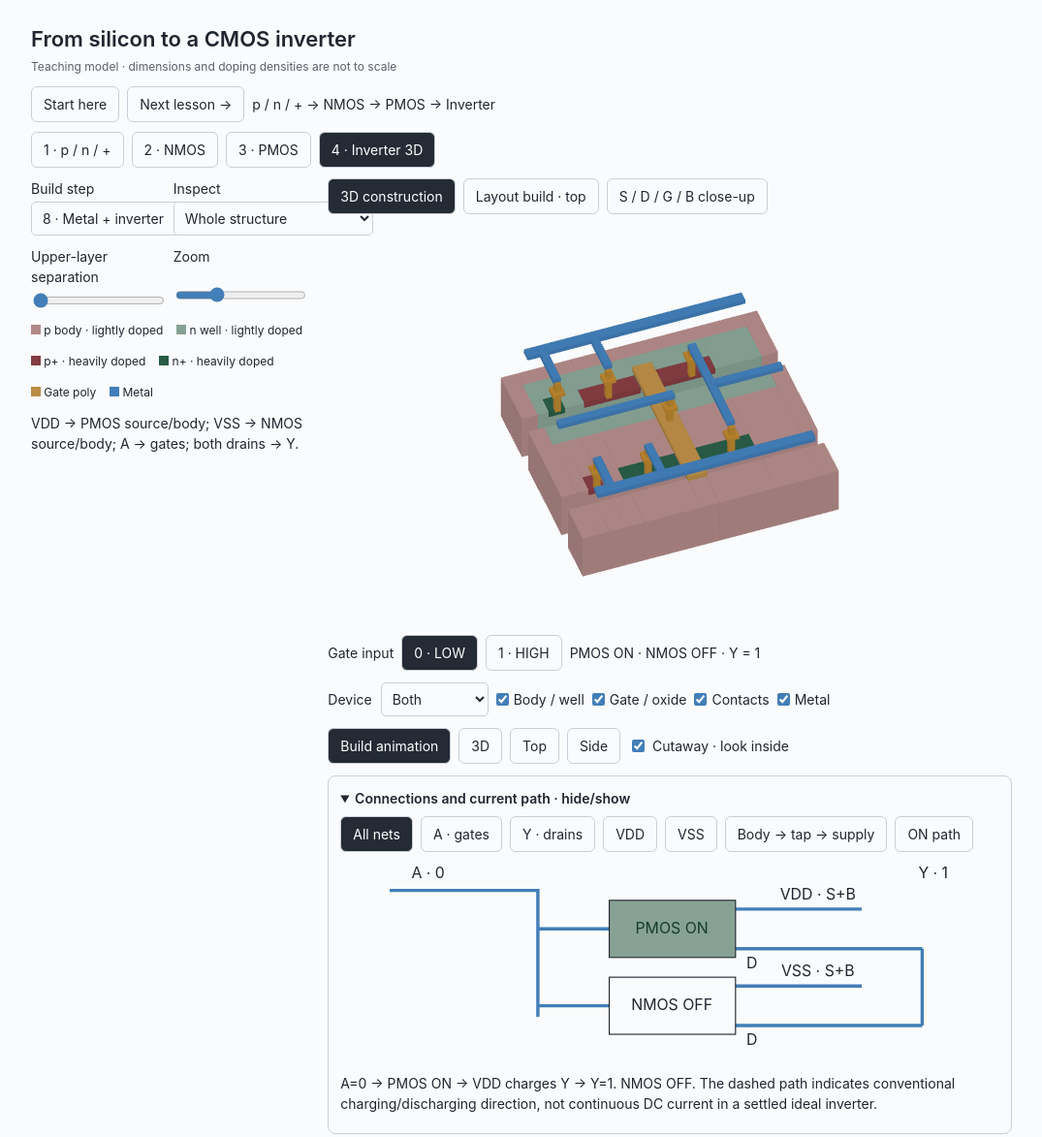
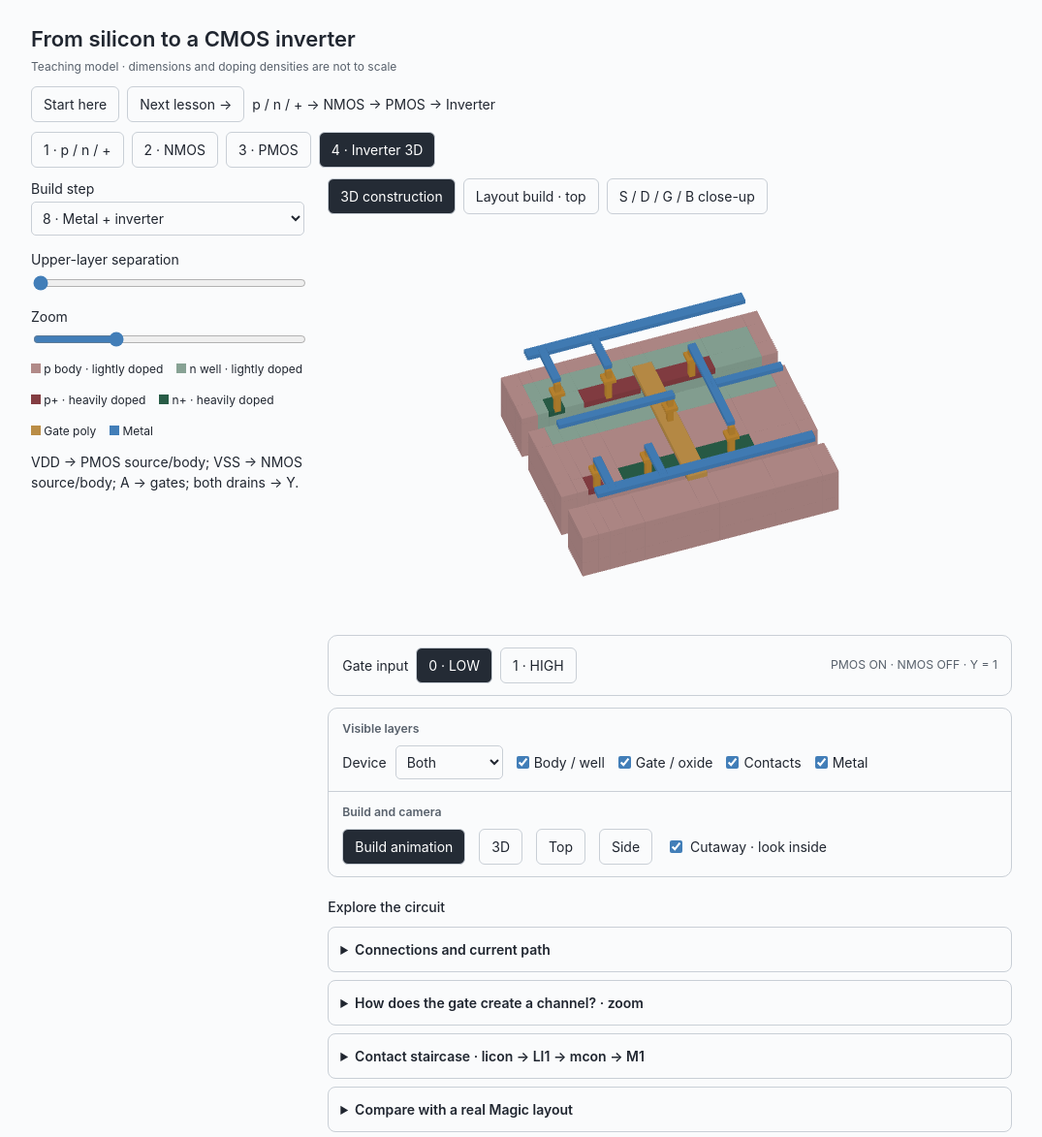
Before and after one commit to siliconmanipulator/cmos-learning-lab, a plain HTML site: page index.html in a window 1280 px wide. Shown: the top 1173 px of the page at 97% size, without its empty margins (102-1177 px from the left). Drawn offline with Linux system fonts and the light colour scheme.

```diff
--- a/app.css
+++ b/app.css
@@ -18,3 +18,18 @@ details{border:1px solid var(--border);border-radius:8px;padding:12px}summary{cu
   .lab-model .visual{height:390px}
 }
 #cmos-learning-lab .cross-section svg{pointer-events:auto}#cmos-learning-lab .cross-section svg>*{pointer-events:none}#cmos-learning-lab .cross-section svg>[data-cross-part]{pointer-events:all;cursor:pointer}
+#cmos-learning-lab .lab-controls .fields{grid-template-columns:minmax(0,1fr);gap:14px}
+.gate-controls,.control-group{padding:12px 14px}
+.gate-controls,[data-model-controls]{border:1px solid var(--border);border-radius:10px}
+.gate-controls{display:flex;flex-wrap:wrap;align-items:center;justify-content:space-between;gap:10px 16px}
+.gate-result{font-size:.875rem;color:var(--muted-foreground)}
+#cmos-learning-lab [data-model-controls]{gap:0}
+.control-group+.control-group{border-top:1px solid var(--border)}
+.control-label{display:block;margin-bottom:8px;color:var(--muted-foreground);font-size:.875rem;font-weight:600}
+.control-group .viz-row{gap:8px 14px}
+.lab-reference{display:grid;gap:8px;margin-top:8px;min-width:0}
+.lab-reference h3{margin:0 0 2px;font-size:1rem}
+.lab-reference summary{margin:0}
+.lab-reference details[open] summary{margin-bottom:12px}
+.lab-reference table{width:100%;table-layout:fixed}
+.lab-reference td,.lab-reference th{overflow-wrap:anywhere}
--- a/index.html
+++ b/index.html
@@ -51,14 +51,6 @@
 <option value="4">5 · Insulator + common gate</option><option value="5">6 · Body contacts</option>
 <option value="6">7 · Contact stack</option><option value="7" selected>8 · Metal + inverter</option>
 </select></label>
-<label class="form-label">Inspect<select class="form-select" data-inspect>
-<option value="all">Whole structure</option><option value="well">PMOS body · n-well</option>
-<option value="substrate">NMOS body · p-substrate</option><option value="ps">PMOS source</option>
-<option value="pd">PMOS drain</option><option value="ns">NMOS source</option><option value="nd">NMOS drain</option>
-<option value="poly">Gate · poly</option><option value="oxide">Gate oxide</option>
-<option value="ntap">N+ body tap</option><option value="ptap">P+ body tap</option>
-<option value="contact">Licon → LI1 → mcon</option><option value="metal">Metal 1</option>
-</select></label>
 <label class="form-label">Upper-layer separation<input class="form-range" type="range" min="0" max="1" value="0" step="0.01" data-spread></label>
 <label class="form-label">Zoom<input class="form-range" type="range" min="0.75" max="1.6" value="1" step="0.01" data-zoom></label>
 </div>
@@ -80,20 +72,27 @@
 <svg role="img" aria-label="MOSFET cross section"></svg>
 <div class="part-tooltip" hidden></div>
 </div>
-<div class="viz-row" data-panel="device" hidden>
+<div class="gate-controls" data-panel="device" hidden>
+<div class="viz-row">
 <span>Gate input</span>
 <button class="btn" type="button" data-input="0" aria-pressed="true">0 · LOW</button>
 <button class="btn" type="button" data-input="1" aria-pressed="false">1 · HIGH</button>
-<span data-output aria-live="polite"></span>
+</div>
+<span class="gate-result" data-output aria-live="polite"></span>
 </div>
 <div data-model-controls hidden>
-<div class="viz-row" aria-label="Visible parts">
+<div class="control-group" role="group" aria-label="Visible parts">
+<span class="control-label">Visible layers</span>
+<div class="viz-row">
 <label class="form-label">Device <select class="form-select" data-device><option value="all">Both</option><option value="pmos">PMOS only</option><option value="nmos">NMOS only</option></select></label>
 <label class="form-check"><input type="checkbox" class="form-check-input" data-visible="body" checked><span>Body / well</span></label>
 <label class="form-check"><input type="checkbox" class="form-check-input" data-visible="gate" checked><span>Gate / oxide</span></label>
 <label class="form-check"><input type="checkbox" class="form-check-input" data-visible="contacts" checked><span>Contacts</span></label>
 <label class="form-check"><input type="checkbox" class="form-check-input" data-visible="metal" checked><span>Metal</span></label>
 </div>
+</div>
+<div class="control-group" role="group" aria-label="Build and camera">
+<span class="control-label">Build and camera</span>
 <div class="viz-row">
 <button type="button" class="btn btn-primary" data-action="play">Build animation</button>
 <button type="button" class="btn" data-action="iso">3D</button>
@@ -102,13 +101,17 @@
 <label class="form-check"><input class="form-check-input" type="checkbox" data-cut checked><span class="form-check-label">Cutaway · look inside</span></label>
 </div>
 </div>
-<details data-lessons open><summary>Connections and current path · hide/show</summary>
+</div>
+<section class="lab-reference" aria-labelledby="lab-reference-title">
+<h3 id="lab-reference-title">Explore the circuit</h3>
+<details data-lessons><summary>Connections and current path</summary>
 <div class="viz-row"><button class="btn" data-net="all">All nets</button><button class="btn" data-net="A">A · gate</button><button class="btn" data-net="Y">Y · drain</button><button class="btn" data-net="VDD">VDD</button><button class="btn" data-net="VSS">VSS</button><button class="btn" data-net="body">Body → tap → supply</button><button class="btn" data-net="flow">ON path</button></div>
 <svg data-schematic viewBox="0 0 600 190" role="img" aria-label="Clickable simplified transistor connection diagram"></svg><p data-flow></p>
 </details>
 <details data-closeup><summary>How does the gate create a channel? · zoom</summary><div class="viz-row"><button class="btn" data-field-device="nmos">NMOS</button><button class="btn" data-field-device="pmos">PMOS</button></div><svg data-field viewBox="0 0 600 210" role="img" aria-label="Gate field and channel close-up"></svg><p data-field-note></p></details>
 <details><summary>Contact staircase · licon → LI1 → mcon → M1</summary><svg viewBox="0 0 600 205" role="img" aria-label="Contact stack, bottom to top"><g stroke="currentColor" stroke-width="1"><path fill="#427eb8" d="M100 20h170v25H100z"/><path fill="#bb852f" d="M170 45h30v45h-30z"/><path fill="#d6a951" d="M140 90h90v22h-90z"/><path fill="#bb852f" d="M170 112h30v45h-30z"/><path fill="#87a294" d="M100 157h170v25H100z"/></g><g fill="currentColor" font-size="14"><text x="300" y="38">5 · Metal 1 — longer connections</text><text x="300" y="73">4 · mcon — LI1 to M1</text><text x="300" y="106">3 · LI1 — local interconnect</text><text x="300" y="142">2 · licon — silicon/poly to LI1</text><text x="300" y="175">1 · doped silicon or poly</text></g></svg><p>A contact is a conductive bridge through an insulating layer. Via1 connects M1 to M2; this model stops at M1. The gate contact sits on a poly extension outside the active channel.</p></details>
 <details><summary>Compare with a real Magic layout</summary><p>This app uses teaching colors. Magic colors depend on the technology file. The original screenshot below labels N-WELL, pdiff, ndiff, Poly and metal1. Click the image to enlarge it.</p><a href="magic-inverter.jpg" target="_blank" rel="noopener"><img src="magic-inverter.jpg" loading="lazy" width="791" height="513" style="max-width:100%;height:auto" alt="Annotated Magic inverter layout: well and body taps on the left, diffusion and poly crossing on the right"></a><p class="text-small">Source: <a href="https://github.com/nickson-jose/vsdstdcelldesign" target="_blank" rel="noopener">Nickson Jose · VSD standard-cell design</a>, Images/initial_metal2.jpg, unchanged. <a href="THIRD-PARTY-LICENSE.txt">Apache-2.0 license</a>.</p><table><tr><th>In this app</th><th>Identify in Magic</th></tr><tr><td>Lightly doped n-well</td><td>Well enclosure around the PMOS</td></tr><tr><td>p+ / n+ source-drain</td><td>Active/diffusion; a poly crossing defines a transistor</td></tr><tr><td>Gate</td><td>Poly strip crossing diffusion</td></tr><tr><td>Blue wiring</td><td>Metal 1, connected to diffusion/poly through contacts</td></tr></table><p>The build order explains the structure; it is not a fabrication recipe. Isolation (STI), dielectric, implants and design rules are simplified. Real layouts require DRC and LVS.</p></details>
+</section>
 <span class="text-small text-muted" data-note></span>
 </div>
 </div>
@@ -121,26 +124,11 @@
   const $=selector=>root.querySelector(selector);
   const $$=selector=>[...root.querySelectorAll(selector)];
   const svg=$('.visual svg'),canvas=$('canvas'),visual=$('.visual');
-  const state={mode:'inverter',input:0,terminal:'',step:7,inspect:'all',cut:true,spread:0,zoom:1,yaw:-0.35,pitch:0.8,
+  const state={mode:'inverter',input:0,terminal:'',step:7,cut:true,spread:0,zoom:1,yaw:-0.35,pitch:0.8,
     view:'3d',net:'all',fieldDevice:'nmos',device:'all',body:true,gate:true,contacts:true,metal:true};
   const clamp=(v,a,b)=>Math.max(a,Math.min(b,v));
   const ns='http://www.w3.org/2000/svg';
   let palette={},timer=null,gl=null,program=null,buffer=null,vertices=[],boxes=[];
-  const explanations={
-    all:'Drag to rotate. The cut surface reveals the well and source/drain regions embedded in silicon.',
-    well:'B is the PMOS body: an n-well embedded in the p-substrate. An n+ tap provides its electrical contact.',
-    substrate:'B is the NMOS body: the p-type substrate. A p+ tap provides its electrical contact.',
-    ps:'PMOS source: heavily doped p+ silicon. In the inverter it connects to VDD.',
-    pd:'PMOS drain: p+ silicon. In the inverter it joins the NMOS drain at output Y.',
-    ns:'NMOS source: heavily doped n+ silicon. In the inverter it connects to VSS.',
-    nd:'NMOS drain: n+ silicon. In the inverter it joins the PMOS drain at output Y.',
-    poly:'G is the gate electrode. In the inverter, poly joins both gates to A. Gate oxide electrically insulates the gate from silicon.',
-    oxide:'Gate oxide is a thin insulator. The gate electric field controls the channel underneath.',
-    ntap:'The n+ tap contacts the n-well body. Contacts and metal connect it to the body terminal; in the inverter this is VDD.',
-    ptap:'The p+ tap contacts the p-substrate body. Contacts and metal connect it to the body terminal; in the inverter this is VSS.',
-    contact:'Silicon/poly → licon → local interconnect (LI1) → mcon → Metal 1.',
-    metal:'VDD → PMOS source/body; VSS → NMOS source/body; A → both gates; Y → both drains.'
-  };
   const buildDescriptions=[
     'Start with p-type silicon, which forms the NMOS body.',
     'An embedded region is doped n-type. This n-well forms the PMOS body.',
@@ -158,7 +146,6 @@
     state.input=state.input?1:0;state.step=clamp(Math.round(state.step),0,7);
     state.spread=clamp(state.spread,0,1);state.zoom=clamp(state.zoom,0.75,1.6);state.pitch=clamp(state.pitch,0.12,Math.PI/2);
     if(typeof saved.cut==='boolean')state.cut=saved.cut;
-    if(explanations[saved.inspect])state.inspect=saved.inspect;
     if(['all','pmos','nmos'].includes(saved.device))state.device=saved.device;
     for(const key of ['body','gate','contacts','metal'])if(typeof saved[key]==='boolean')state[key]=saved[key];
   }
@@ -382,7 +369,7 @@
       const points=[[b.x0,b.y0,b.z0],[b.x1,b.y0,b.z0],[b.x1,b.y0,b.z1],[b.x0,b.y0,b.z1],
         [b.x0,b.y1,b.z0],[b.x1,b.y1,b.z0],[b.x1,b.y1,b.z1],[b.x0,b.y1,b.z1]];
       let color=colorMap[b.id];
-      if((state.inspect!=='all'&&state.inspect!==b.id)||(state.net!=='all'&&!selectedNet(b)))color=color.map((c,i)=>c*0.45+backgroundRGB[i]*0.55);
+      if(state.net!=='all'&&!selectedNet(b))color=color.map((c,i)=>c*0.45+backgroundRGB[i]*0.55);
       if(activePart){
         color=partKey(b)===activePart.key?highlight:color.map((value,i)=>value*.6+backgroundRGB[i]*.4);
       }
@@ -481,9 +468,9 @@
     textAt(art,'Oxide',490,79);textAt(art,on?'Channel formed':'No channel',300,140,{fill:'#183b32'});
     $('[data-field-note]').textContent=(p?'PMOS: a gate sufficiently below the source forms a hole channel.':'NMOS: a gate sufficiently above the source forms an electron channel.')+' Oxide insulates the gate. Its electric field changes the charge distribution in silicon. Arrows show the conceptual field direction, not carrier motion.';
   }
-  $$('[data-view]').forEach(b=>b.addEventListener('click',()=>{stop();clearSelection();clearPartTooltip();state.view=b.dataset.view;state.inspect='all';state.net='all';update();}));
-  $$('[data-net]').forEach(b=>b.addEventListener('click',()=>{clearSelection();state.net=b.dataset.net;state.inspect='all';state.step=7;update();}));
-  $('[data-schematic]').addEventListener('click',e=>{if(e.target.dataset.clickNet){clearSelection();state.net=e.target.dataset.clickNet;state.inspect='all';state.step=7;update();}});
+  $$('[data-view]').forEach(b=>b.addEventListener('click',()=>{stop();clearSelection();clearPartTooltip();state.view=b.dataset.view;state.net='all';update();}));
+  $$('[data-net]').forEach(b=>b.addEventListener('click',()=>{clearSelection();state.net=b.dataset.net;state.step=7;update();}));
+  $('[data-schematic]').addEventListener('click',e=>{if(e.target.dataset.clickNet){clearSelection();state.net=e.target.dataset.clickNet;state.step=7;update();}});
   $('[data-schematic]').addEventListener('keydown',e=>{if(['Enter',' '].includes(e.key)&&e.target.dataset.clickNet){e.preventDefault();e.target.dispatchEvent(new MouseEvent('click',{bubbles:true}));}});
   $$('[data-field-device]').forEach(b=>b.addEventListener('click',()=>{state.fieldDevice=b.dataset.fieldDevice;drawField();}));
   $$('[data-guide]').forEach(b=>b.addEventListener('click',()=>{const modes=['doping','nmos','pmos','inverter'];const i=b.dataset.guide==='start'?0:Math.min(3,modes.indexOf(state.mode)+1);$('[data-mode="'+modes[i]+'"]').click();$('[data-guide-note]').textContent=['1/4 · The + means heavier doping, not positive charge.','2/4 · NMOS: n+ source/drain in a p-body. Play the build animation.','3/4 · PMOS: p+ source/drain in an n-well. A low gate turns it on.','4/4 · Select A or Y to trace the connections between the two devices.'][i];}));
@@ -515,7 +502,7 @@
     showSelection();
     $$('[data-mode]').forEach(b=>b.setAttribute('aria-pressed',String(b.dataset.mode===state.mode)));
     $$('[data-input]').forEach(b=>b.setAttribute('aria-pressed',String(Number(b.dataset.input)===state.input)));
-    $('[data-step]').value=state.step;$('[data-inspect]').value=state.inspect;$('[data-cut]').checked=state.cut;
+    $('[data-step]').value=state.step;$('[data-cut]').checked=state.cut;
     $('[data-spread]').value=state.spread;$('[data-zoom]').value=state.zoom;
     $('[data-device]').value=state.device;
     $$('[data-visible]').forEach(c=>{c.checked=state[c.dataset.visible];});
@@ -529,10 +516,7 @@
       $('[data-note]').textContent='The + in p+ and n+ means a higher dopant concentration. Dot counts illustrate relative density only.';
     }else if(three){
       const solo=state.device!=='all';
-      $('.detail').textContent=state.inspect==='all'
-        ? solo&&state.step===7 ? state.mode!=='inverter'?steps[7]:state.device==='pmos' ? 'PMOS · P+ source/drain · n-well body' : 'NMOS · N+ source/drain · p-type body'
-          : steps[state.step]
-        : explanations[state.inspect];
+      $('.detail').textContent=steps[state.step];
       if(solo){
         const channelOn=state.device==='pmos'?state.input===0:state.input===1;
         $('[data-output]').textContent=state.device.toUpperCase()+(channelOn?' · Channel ON':' · Channel OFF');
@@ -549,24 +533,23 @@
   }
   function stop(){clearInterval(timer);timer=null;}
   $('[data-device]').addEventListener('change',()=>{
-    state.device=$('[data-device]').value;state.inspect='all';update();save();
+    state.device=$('[data-device]').value;update();save();
   });
   $$('[data-visible]').forEach(c=>c.addEventListener('change',()=>{state[c.dataset.visible]=c.checked;update();save();}));
-  $$('[data-mode]').forEach(button=>button.addEventListener('click',()=>{stop();clearSelection();clearPartTooltip();state.mode=button.dataset.mode;state.device=state.mode==='inverter'?'all':state.mode;state.view='3d';state.net='all';state.inspect='all';state.step=7;state.terminal='';update();save();}));
+  $$('[data-mode]').forEach(button=>button.addEventListener('click',()=>{stop();clearSelection();clearPartTooltip();state.mode=button.dataset.mode;state.device=state.mode==='inverter'?'all':state.mode;state.view='3d';state.net='all';state.step=7;state.terminal='';update();save();}));
   $$('[data-input]').forEach(button=>button.addEventListener('click',()=>{state.input=Number(button.dataset.input);update(true);save();}));
   $$('[data-action]').forEach(button=>button.addEventListener('click',()=>{
     switch(button.dataset.action){
-      case 'play':if(timer)stop();else{clearSelection();state.step=0;state.inspect='all';state.net='all';timer=setInterval(()=>{state.step++;if(state.step===7)stop();update();save();},2300);}break;
+      case 'play':if(timer)stop();else{clearSelection();state.step=0;state.net='all';timer=setInterval(()=>{state.step++;if(state.step===7)stop();update();save();},2300);}break;
       case 'iso':state.view='3d';state.yaw=-0.35;state.pitch=0.8;state.zoom=1;break;
       case 'top':state.view='layout';state.yaw=0;state.pitch=Math.PI/2;break;
       case 'side':state.view='3d';state.yaw=0;state.pitch=0.22;break;
     }update();save();
   }));
-  for(const [selector,key]of [['[data-step]','step'],['[data-inspect]','inspect'],['[data-cut]','cut'],['[data-spread]','spread'],['[data-zoom]','zoom']]){
+  for(const [selector,key]of [['[data-step]','step'],['[data-cut]','cut'],['[data-spread]','spread'],['[data-zoom]','zoom']]){
     $(selector).addEventListener('input',()=>{
-      state[key]=key==='inspect'?$(selector).value:key==='cut'?$(selector).checked:Number($(selector).value);
-      if(key==='step'){stop();state.inspect='all';}
-      if(key==='inspect'){clearSelection();stop();state.step=7;}
+      state[key]=key==='cut'?$(selector).checked:Number($(selector).value);
+      if(key==='step')stop();
       update();
     });$(selector).addEventListener('change',save);
   }
@@ -651,7 +634,6 @@
   $('[data-clear-part]').addEventListener('click',()=>{clearSelection();update();});
   function selectPart(hit,terminal=''){
     stop();
-    state.inspect='all';
     state.net='all';
     if(!hit||activePart?.key===partKey(hit))clearSelection();
     else {activePart={key:partKey(hit),label:partLabel(hit)};state.terminal=terminal;}
```
